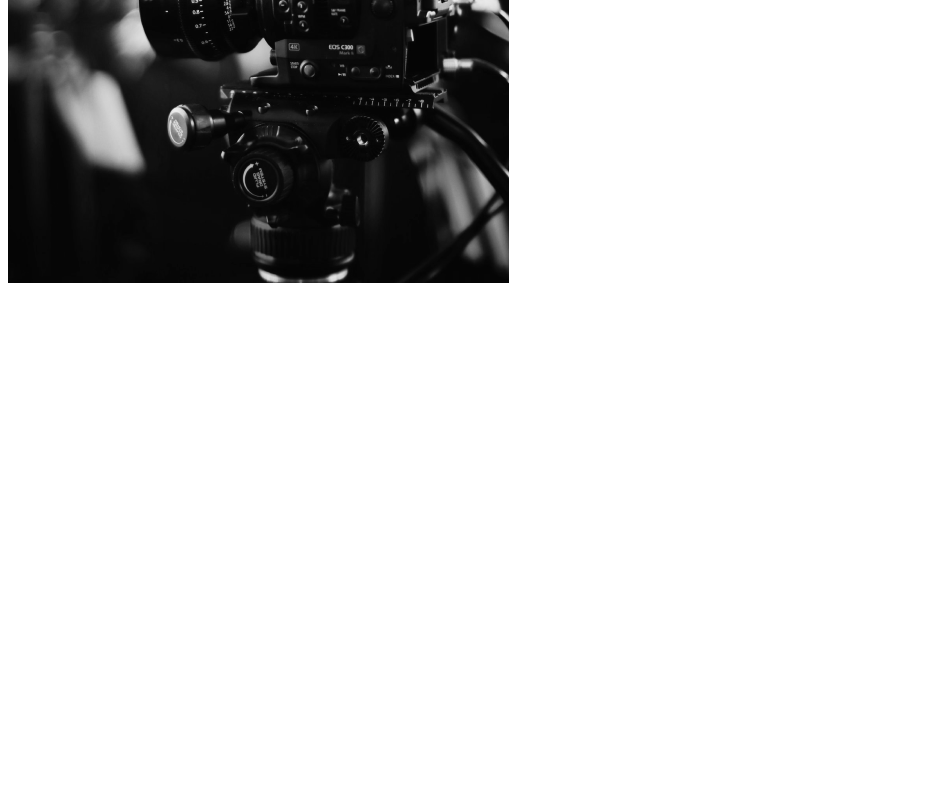
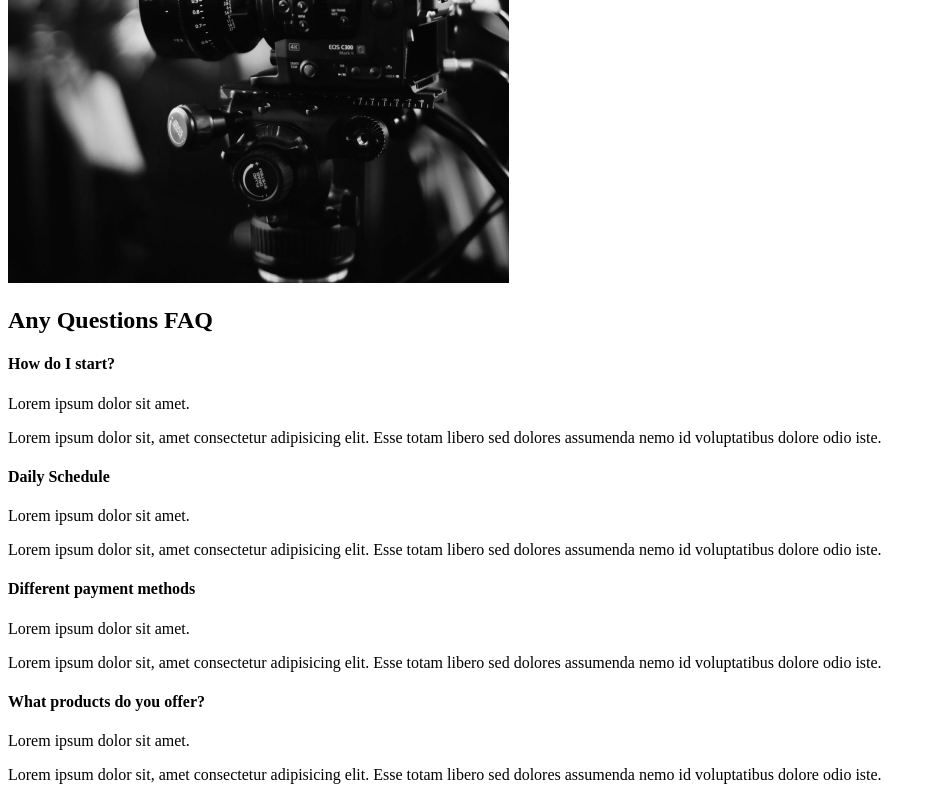
Before and after one commit to stu1612/Capture_Project, a React (Create React App) app: page / in a window 1280 px wide. Shown: the part 2099-2899 px from the top of the page, without its empty margins (0-936 px from the left). Before the commit the page ends 2394 px from the top, so only its background shows below. Built offline with nearby package versions, Linux system fonts and the light colour scheme.

Commit message:
Faq section added

```diff
--- /dev/null
+++ b/src/components/FaqSection.js
@@ -0,0 +1,55 @@
+import React from "react";
+
+export const FaqSection = () => {
+  return (
+    <div className="faq">
+      <h2>
+        Any Questions <span>FAQ</span>
+      </h2>
+      {/* Question */}
+      <div className="question">
+        <h4>How do I start?</h4>
+        <div className="answer">
+          <p>Lorem ipsum dolor sit amet.</p>
+          <p>
+            Lorem ipsum dolor sit, amet consectetur adipisicing elit. Esse totam
+            libero sed dolores assumenda nemo id voluptatibus dolore odio iste.
+          </p>
+        </div>
+      </div>
+      {/* Question */}
+      <div className="question">
+        <h4>Daily Schedule</h4>
+        <div className="answer">
+          <p>Lorem ipsum dolor sit amet.</p>
+          <p>
+            Lorem ipsum dolor sit, amet consectetur adipisicing elit. Esse totam
+            libero sed dolores assumenda nemo id voluptatibus dolore odio iste.
+          </p>
+        </div>
+      </div>
+      {/* Question */}
+      <div className="question">
+        <h4>Different payment methods</h4>
+        <div className="answer">
+          <p>Lorem ipsum dolor sit amet.</p>
+          <p>
+            Lorem ipsum dolor sit, amet consectetur adipisicing elit. Esse totam
+            libero sed dolores assumenda nemo id voluptatibus dolore odio iste.
+          </p>
+        </div>
+      </div>
+      {/* Question */}
+      <div className="question">
+        <h4>What products do you offer?</h4>
+        <div className="answer">
+          <p>Lorem ipsum dolor sit amet.</p>
+          <p>
+            Lorem ipsum dolor sit, amet consectetur adipisicing elit. Esse totam
+            libero sed dolores assumenda nemo id voluptatibus dolore odio iste.
+          </p>
+        </div>
+      </div>
+    </div>
+  );
+};
--- a/src/pages/AboutUs.js
+++ b/src/pages/AboutUs.js
@@ -1,10 +1,12 @@
 import React from "react";
 import { AboutSection } from "../components/AboutSection";
+import { FaqSection } from "../components/FaqSection";
 import { ServicesSection } from "../components/ServicesSection";
 
 export const AboutUs = () => (
   <>
     <AboutSection />
     <ServicesSection />
+    <FaqSection />
   </>
 );
```
